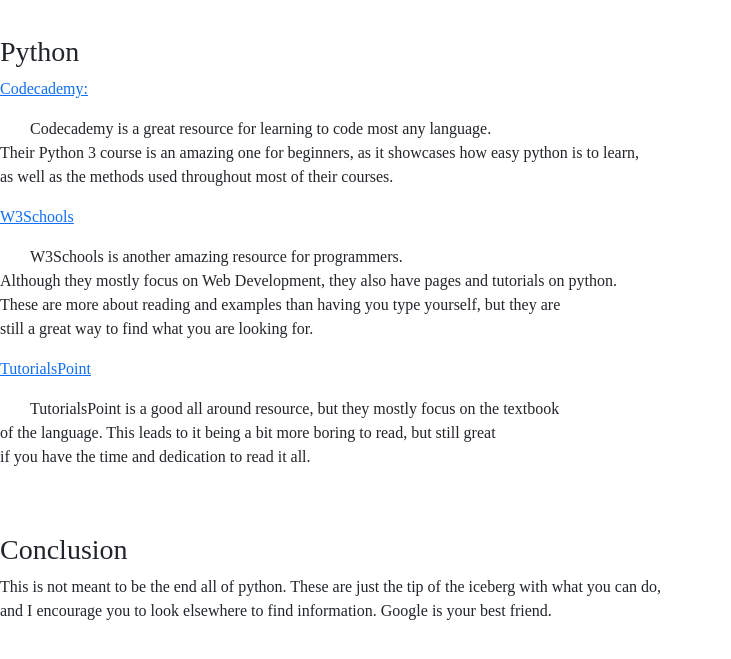
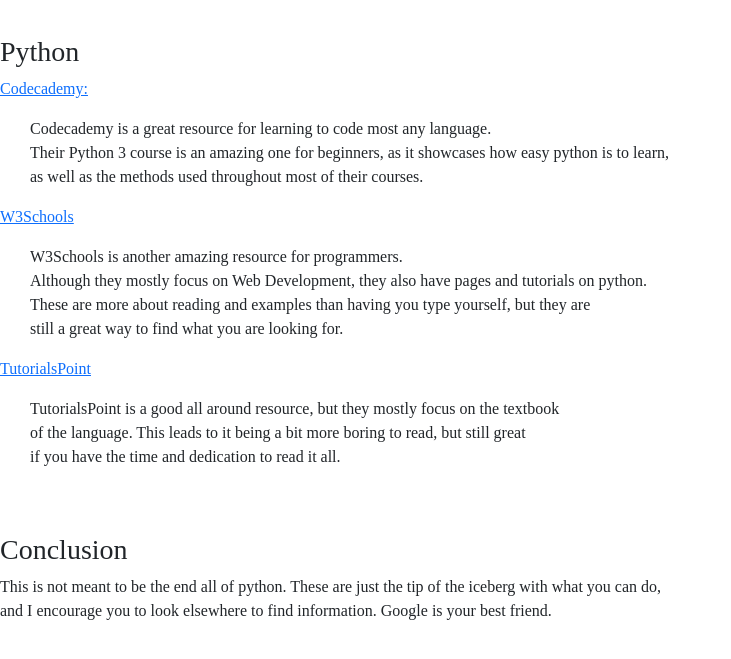
Before and after one commit to tryhardsnipehrd/tryhardsnipehrd.github.io, a plain HTML site: page ProgrammerResources/Amid.html in a window 1280 px wide. Shown: the part 115-774 px from the top of the page, without its empty margins (0-731 px from the left). Drawn offline with nearby package versions, Linux system fonts and the light colour scheme.

```diff
--- a/style.css
+++ b/style.css
@@ -15,5 +15,5 @@ h1 {
 }
 
 .resource-indent {
-	text-indent: 30px;
+	margin-left: 30px;
 }
```
